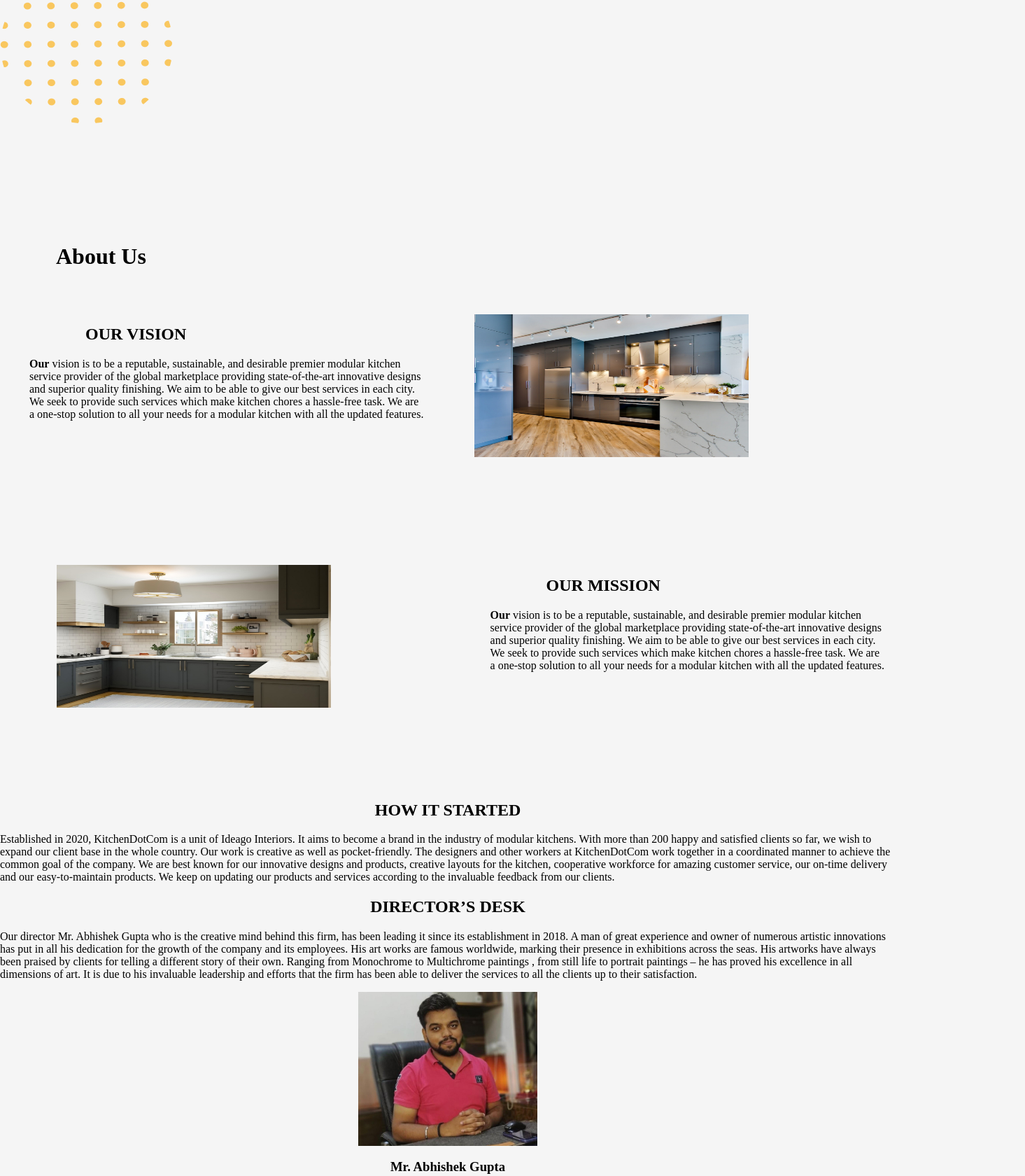
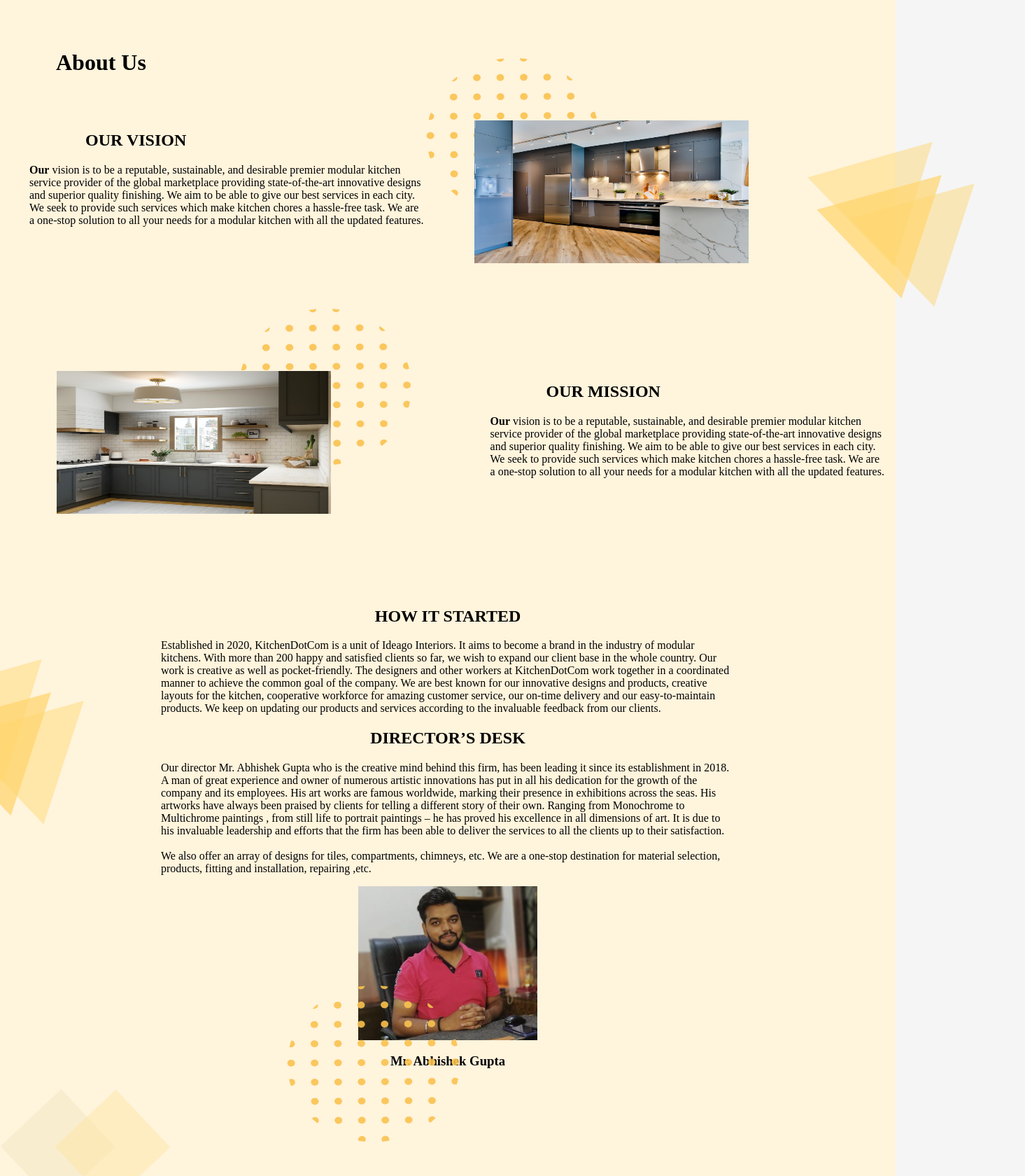
Before and after one commit to jalaj711/kitchendotcom-redesign, a Next.js app: page /about_us in a window 1280 px wide. Shown: the part 472-2152 px from the top of the page at 70% size, 1465 px wide, since content can reach past the window. Built offline with nearby package versions, Linux system fonts and the light colour scheme; a web font is replaced by a local one.

Commit message:
some graphics added

```diff
--- a/pages/about_us/index.js
+++ b/pages/about_us/index.js
@@ -11,8 +11,8 @@ import TwoSquares from "../../components/TwoSquares";
 const About = () => {
   return (
     <div className={styles.container}>
-      <img classname={styles.bgimg} src={Background.src}></img>
-      <DoodleDots className={styles.dots} />
+      <img className={styles.bgimg} src={Background.src}></img>
+
       <h1 className={styles.abt}>About Us</h1>
       <div className={styles.ourvision}>
         <div className={styles.paracontainer}>
@@ -28,12 +28,14 @@ const About = () => {
             modular kitchen with all the updated features.
           </p>
         </div>
-        <div>
+        <div className={styles.ddots}>
+          <DoodleDots className={styles.dots} />
           <img className={styles.img1} src={Image.src}></img>
         </div>
       </div>
       <div className={styles.ourvision}>
-        <div>
+        <div className={styles.ddots1}>
+          <DoodleDots className={styles.dots1} />
           <img className={styles.img1} src={Image1.src}></img>
         </div>
         <div className={styles.paracontainer}>
@@ -51,6 +53,7 @@ const About = () => {
         </div>
       </div>
       <div className={styles.howstart}>
+        <ThreeTriangles className={styles.triangles1} />
         <h2 className={styles.started}>HOW IT STARTED</h2>
         <p className={styles.started1}>
           Established in 2020, KitchenDotCom is a unit of Ideago Interiors. It
@@ -81,14 +84,25 @@ const About = () => {
           is due to his invaluable leadership and efforts that the firm has been
           able to deliver the services to all the clients up to their
           satisfaction.
+          <br />
+          <br />
+          We also offer an array of designs for tiles, compartments, chimneys,
+          etc. We are a one-stop destination for material selection, products,
+          fitting and installation, repairing ,etc.
         </p>
       </div>
-      <img className={styles.img2} src={Image2.src}></img>
-      <h3 className={styles.he3}> Mr. Abhishek Gupta</h3>
+      <div className={styles.drdots}>
+        <DoodleDots className={styles.dots3} />
+        <img className={styles.img2} src={Image2.src}></img>
+        <h3 className={styles.he3}> Mr. Abhishek Gupta</h3>
+        <div className={styles.square1}>
+          <TwoSquares className={styles.squares} />
+        </div>
+      </div>
 
       <ThreeTriangles className={styles.triangles} />
-      <DoodleDots className={styles.dots} />
-      <TwoSquares className={styles.squares} />
+      {/* <DoodleDots className={styles.dots} /> */}
+      {/* <TwoSquares className={styles.squares} /> */}
       <div className={styles.circle1} />
       <div className={styles.circle2} />
       <div className={styles.circle3} />
--- a/pages/about_us/styles.module.scss
+++ b/pages/about_us/styles.module.scss
@@ -1,5 +1,9 @@
+.container{
+    background-color: #FFF4DC;
+}
+
 .bgimg{
-    width: 100vh;
+    width: 100vw;
 
 }
 
@@ -8,10 +12,12 @@
     padding:  12px;
 }
 .img1{
-    width: 70%;
-    height: 70%;
-    padding-top: 30px;
-        padding-left: 69px;
+        width: 70%;
+            height: 70%;
+            padding-top: 30px;
+            padding-left: 69px;
+            z-index: 1;
+            position: relative;
 
 
 }
@@ -32,6 +38,7 @@
     text-align: center;
 }
 .howstart {
+    position: relative;
      align-items: center;
 }
 .img2{
@@ -43,3 +50,44 @@ text-align: center;
     align-items: center;
     margin: auto;
 }
+.started1{
+
+    padding-left:  230px ;
+    padding-right: 230px;
+}
+.ddots , .ddots1 ,.drdots , .square1{
+    position: relative;
+
+}
+.dots{
+    position: absolute;
+     top: -60px;
+}
+.dots1{
+    position: absolute;
+    left: 50%;
+    top: -60px;
+}
+.triangles{
+    position: absolute;
+    top: 75%;
+    left: 85%;
+}
+.triangles1{
+    position: absolute;
+    right: 85%;
+}
+.dots3{
+    position: absolute;
+        align-items: center;
+        justify-content: center;
+        top: 30%;
+        left: 32%;
+        z-index: 0;
+}
+.squares{
+   padding-right: 30px;
+
+
+
+}
```
